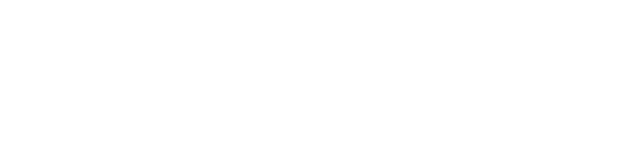
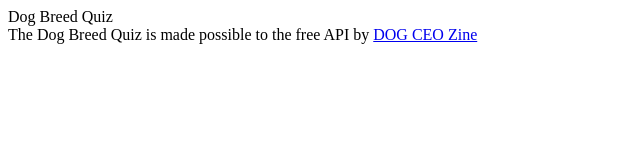
Before and after one commit to IsakMakra/DU3-U1, a plain HTML site: page code/index.html in a window 1280 px wide. Shown: the whole page, without its empty margins (0-640 px from the left). Drawn offline with Linux system fonts and the light colour scheme.

Commit message:
created some elements in the html

```diff
--- a/code/index.html
+++ b/code/index.html
@@ -10,9 +10,12 @@
     <link rel="stylesheet" href="css/quiz.css">
 </head>
 <body>
+    <div id="top">
+        <div id="pic"></div>
+        <div>Dog Breed Quiz</div>
+    </div>
 
-
-
+    <footer>The Dog Breed Quiz is made possible to the free API by <a href="https://dog.ceo/dog-api" target=”_blank” title="Länk till Dog API">DOG CEO Zine</a></footer>
     <script src="js/data.js"></script>
     <script src="js/index.js"></script>
     <script src="js/server_connection.js"></script>
```
